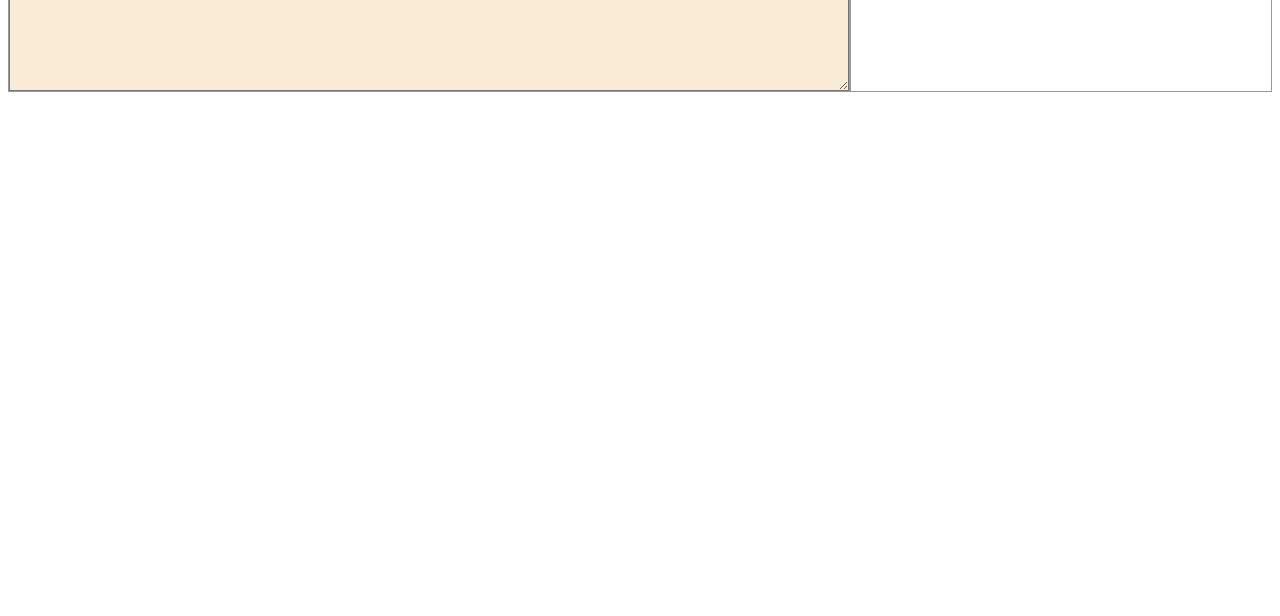
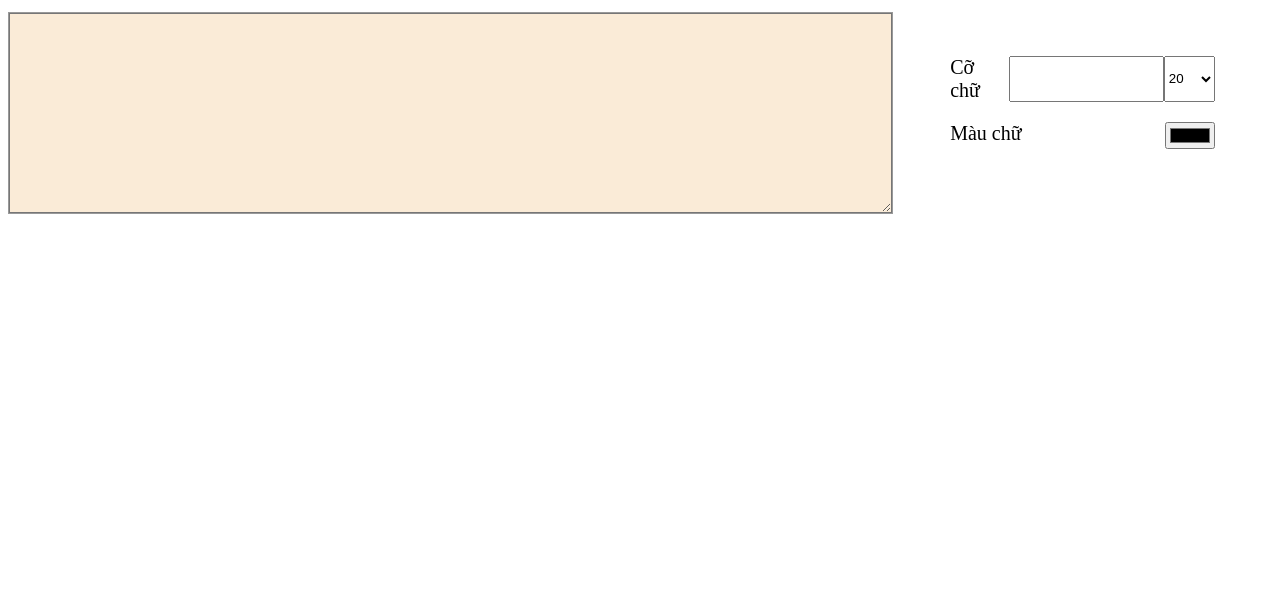
Before and after one commit to tung517/BeautifulVietNameseLetter, a website: page index.html in a window 1280 px wide. Shown: the part 184-800 px from the top of the page. Drawn offline with Linux system fonts and the light colour scheme.

Commit message:
change layout and color

```diff
--- a/index.html
+++ b/index.html
@@ -42,7 +42,7 @@
   </head>
   <body>
     <div id="logo" class="logo">
-      <img src="./static//img/main-logo.png" />
+      <img src="./static/img/main-logo.png" />
     </div>
     <div id="rulesformitem" class="formitem">
       <div class="textwrapper">
@@ -50,7 +50,7 @@
       </div>
       <div id="option" class="option">
         <div>
-          <form id="font-size-form" class="font-size-form">
+          <form id="font-size-form" class="font-size-form" onsubmit="return false">
             <label id="font-size-label" class="font-size-label">Cỡ chữ</label>
             <input type="text" id="font-size-input" class="font-size-input" onchange="view.changeFontSizeInput()"/>
             <select id="font-size-select" class="font-size-select" onchange="view.changeFontSizeSelect()">
@@ -66,6 +66,7 @@
               <option value="65">65</option>
               <option value="70">70</option>
             </select>
+            <input type="submit" hidden>
           </form>
 
           <form id="font-color-form" class="font-color-form">
@@ -74,6 +75,8 @@
               type="color"
               id="font-color-input"
               class="font-color-input"
+              value="#000"
+              onchange="view.changeColorText()"
             />
           </form>
         </div>
--- a/static/css/main.css
+++ b/static/css/main.css
@@ -7,6 +7,12 @@
     font-family: HP001;
     font-weight: bold;
     src: url(/static/font/HP001B30.ttf);
+}
+body{
+    box-sizing: border-box;
+    display: flex;
+    flex-direction: column;
+    justify-content: space-around;
 }
 textarea
 {
@@ -21,7 +27,6 @@ textarea
     border:1px solid #999999;
     width: 70%;
     height: 100%;
-    flex: 2;
 }
 
 p{
@@ -32,14 +37,14 @@ p{
     font-size:72pt ;
     font-family: HP001;
     font-weight: bold;
-    /* display: inblock; */
-    /* background-color: blue; */
-    float: left;
+    background-color: aqua;
+    margin-top: 20px;
 }
 
 #rulesformitem{
     display: flex;
     height: 200px;
+    flex-direction: row;
     /* width: 70%; */
 }
 
@@ -55,26 +60,34 @@ p{
 }
 
 .option{
-    border:1px solid #999999;
+    /* border:1px solid #999999; */
     width: 30%;
-    margin-left: auto;
-    margin-right: 0;
     height: 100%;
-    flex: 1;
+    display: flex;
+    flex-direction: column;
+    justify-content: center;
+    align-items: center;
 }
 
 .option div{
-    margin-top: 10%;
-    margin-left: 10%;
+    width: 100%;
+    font-size: 20px;
+    display: flex;
+    flex-direction: column;
+    justify-content: center;
+    align-items: center;
 }
 
 .font-size-form{
     /* background-color: #999999; */
     width: 70%;
+    display: flex;
+    flex-direction: row;
+    justify-content: space-around;
 }
 
 .font-color-form{
-    /* background-color: #999999; */
+    /* background-color: aquamarine; */
     width: 70%;
 }
 
--- a/static/js/view.js
+++ b/static/js/view.js
@@ -16,7 +16,7 @@ view.addHandler = function () {
             return result.join(' ');
         });
 
-        $result.html("<p style=\"float:left;\">" + linesResult.join("</p><p>") + "</p>")
+        $result.html("<p style=\"\">" + linesResult.join("</p><p>") + "</p>")
     })
 }
 
@@ -41,3 +41,13 @@ view.changeFontSizeSelect = function () {
     result.css("font-size", fontSizeSelect + "pt");
     fontSizeInput.val("" + fontSizeSelect);
 }
+
+view.changeColorText = function(){
+    var colorValue = document.getElementById("font-color-input");
+    var input = document.getElementById("input");
+    var result = document.getElementById("result");
+
+    input.style.color = colorValue.value;
+    result.style.color = colorValue.value;
+
+}
```
